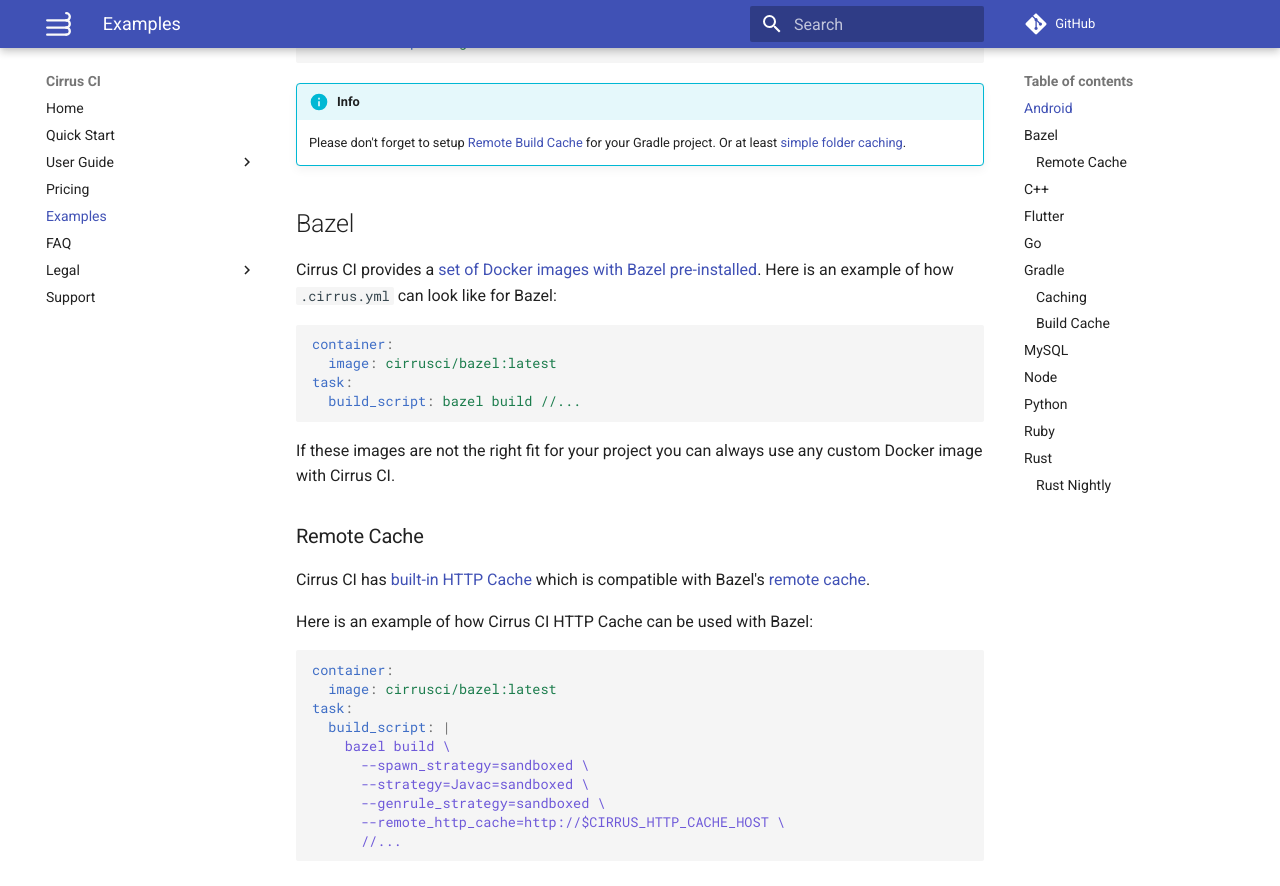
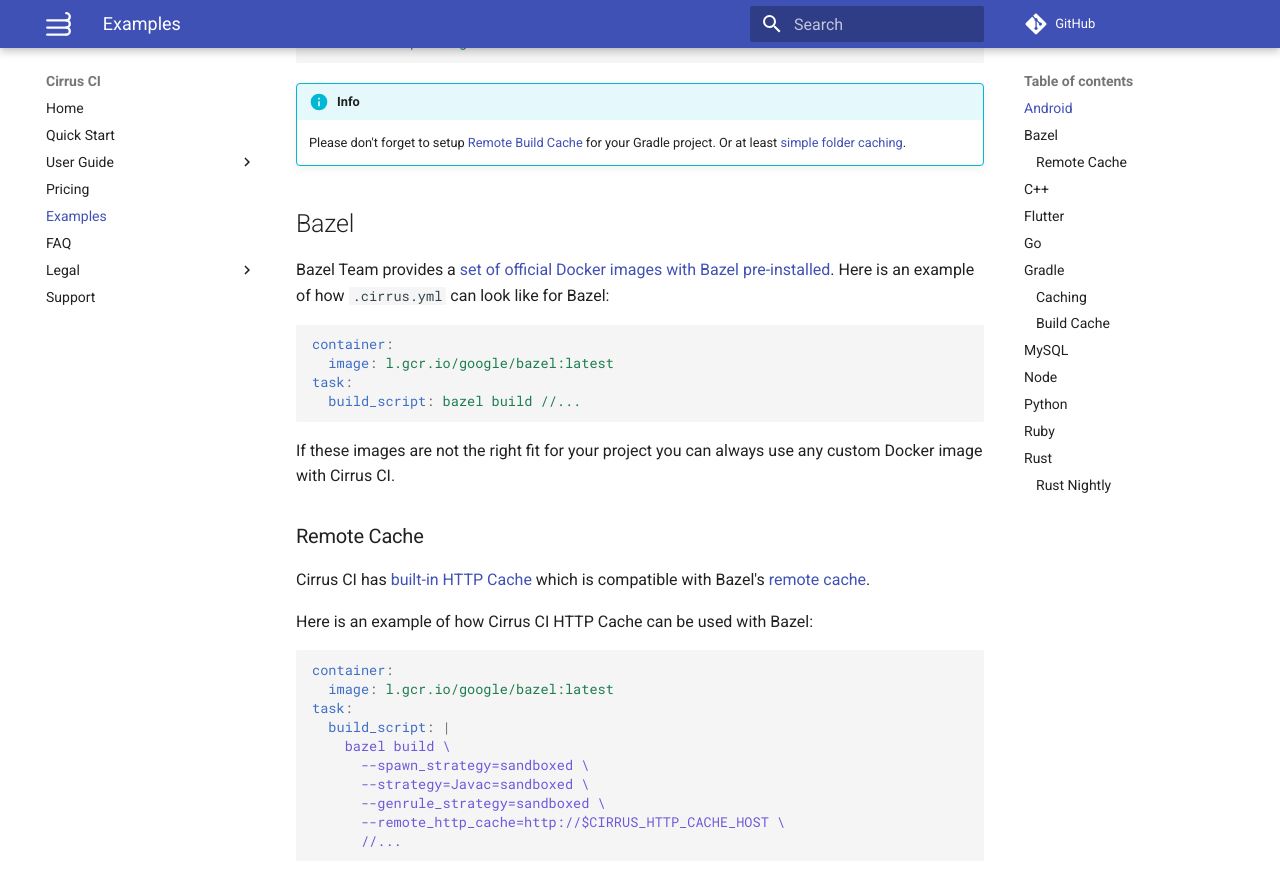
Before and after one commit to cirruslabs/cirrus-ci-docs, an MkDocs documentation site: the page built from docs/examples.md, in a window 1280 px wide and 900 px high, scrolled down 817 px. Shown: the top 886 px of the window. Built offline with MkDocs 1.6.1 and Material for MkDocs 9.7.7, drawn with Linux system fonts in a browser that asks for light colours; comment, search, counter and statistics services are not loaded.

Commit message:
Use official Bazel Docker images

````diff
--- a/docs/examples.md
+++ b/docs/examples.md
@@ -43,12 +43,12 @@ check_android_task:
 
 ## Bazel
 
-Cirrus CI provides a [set of Docker images with Bazel pre-installed](https://hub.docker.com/r/cirrusci/bazel/). Here is
+Bazel Team provides a [set of official Docker images with Bazel pre-installed](https://l.gcr.io/google/bazel). Here is
 an example of how `.cirrus.yml` can look like for Bazel:
 
 ```yaml
 container:
-  image: cirrusci/bazel:latest
+  image: l.gcr.io/google/bazel:latest
 task:
   build_script: bazel build //...
 ```
@@ -63,7 +63,7 @@ Here is an example of how Cirrus CI HTTP Cache can be used with Bazel:
 
 ```yaml
 container:
-  image: cirrusci/bazel:latest
+  image: l.gcr.io/google/bazel:latest
 task:
   build_script: |
     bazel build \
````
